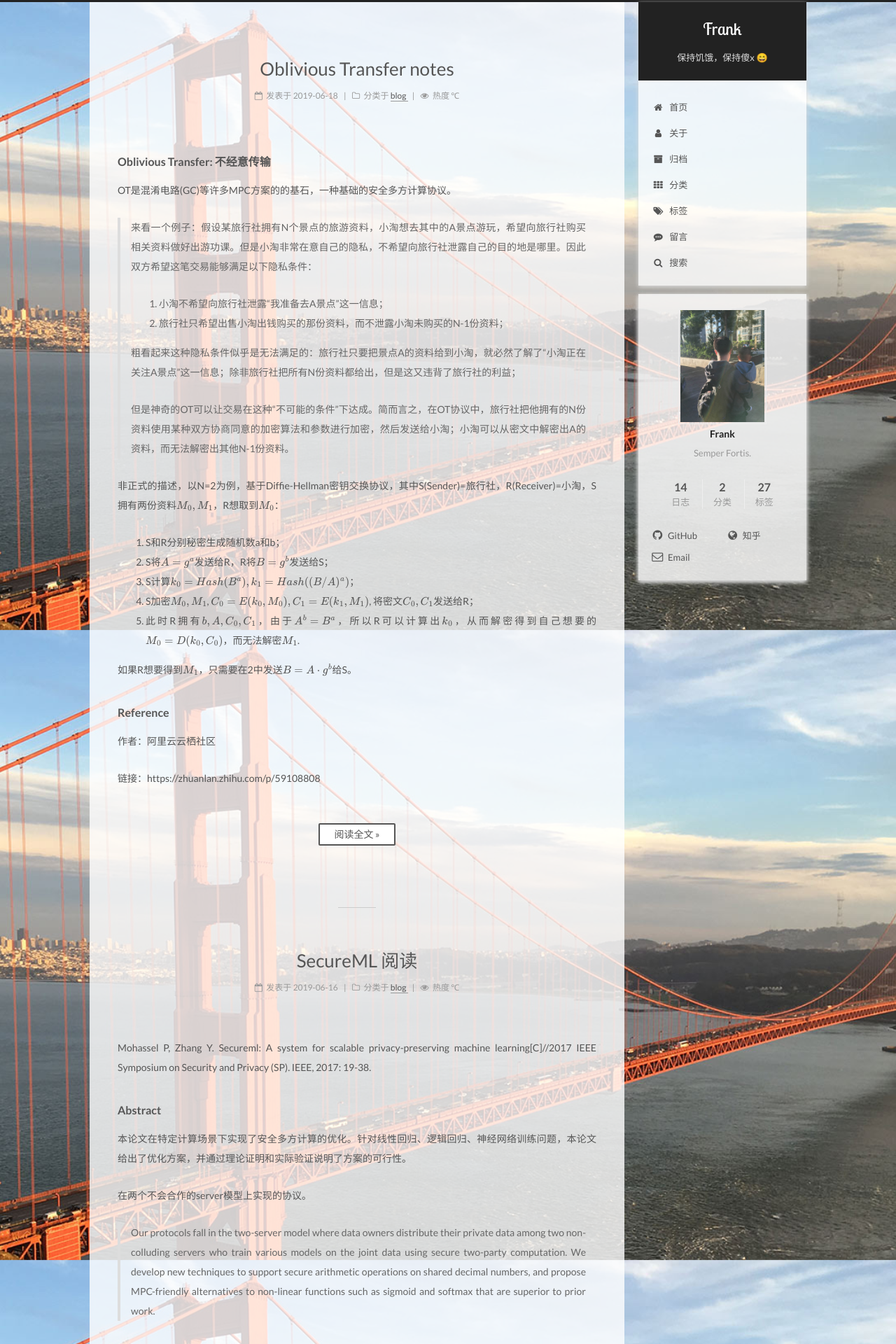
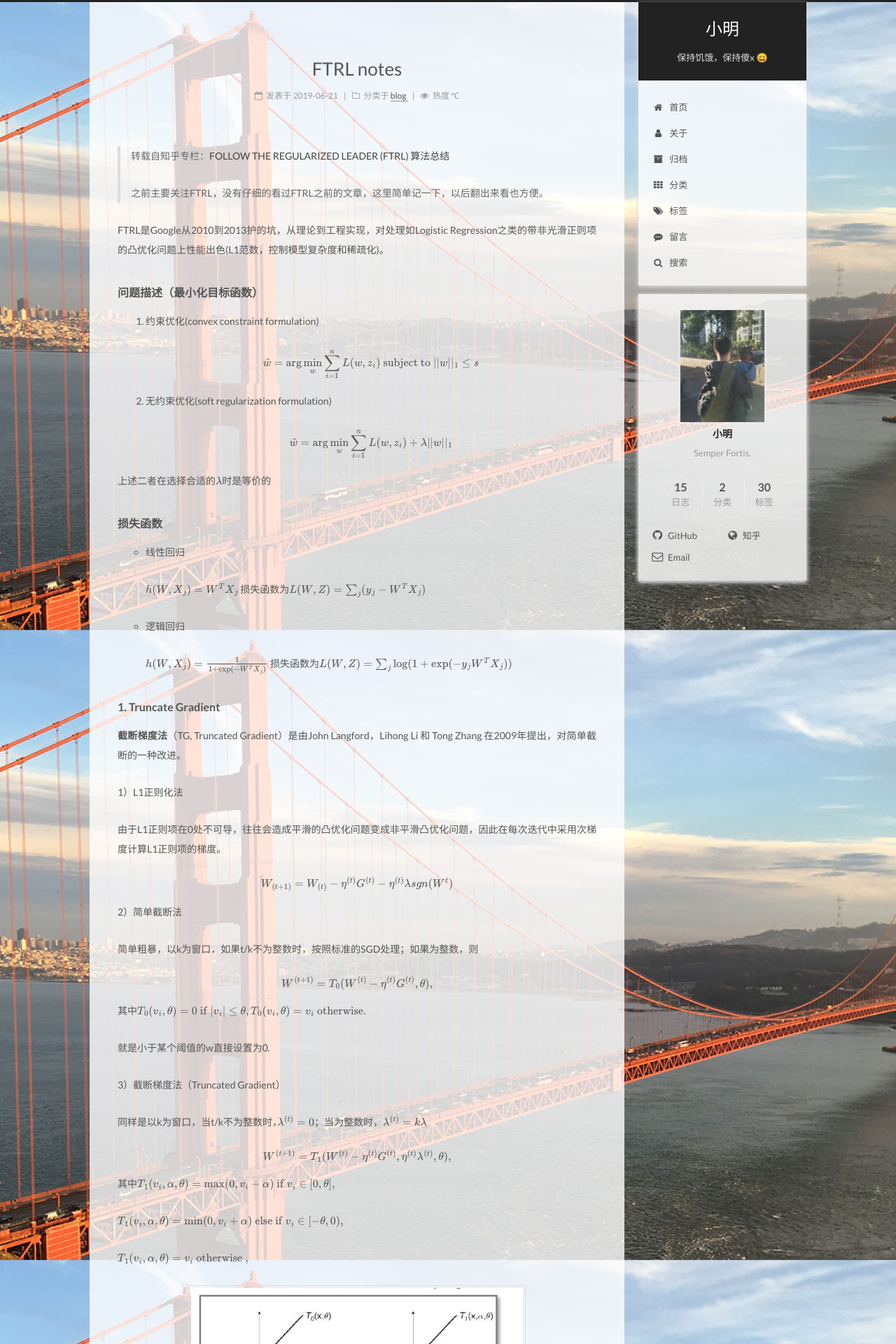
Before and after one commit to maidousj/maidousj.github.io, a Jekyll site: the page built from index.html, in a window 1280 px wide. Shown: the top 1920 px of the page at 70% size. Built offline with Jekyll 4.4.1, drawn with Linux system fonts in a browser that asks for light colours; some web fonts are replaced; formulas are drawn with MathJax 3; a script that is not in the unit is left out; the list of posts is cut into pages by our own code; comment, search, counter and statistics services are not loaded; some of the changed text lies outside the part shown.

Commit message:
add FTRL notes

```diff
--- a/_config.yml
+++ b/_config.yml
@@ -4,10 +4,10 @@
 # ---------------------------------------------------------------
 
 # Site
-title: Frank
+title: 小明
 subtitle: 保持饥饿，保持傻x 😄
 description: Semper Fortis.
-author: Frank
+author: 小明
 # Support language: de, en, fr-FR, id, ja, ko, pt-BR, pt, ru, zh-Hans, zh-hk, zh-tw
 language: zh-Hans
 date_format: '%Y-%m-%d'
--- /dev/null
+++ b/_posts/2019-06-21-FTRL-notes.md
@@ -0,0 +1,198 @@
+---
+title: FTRL notes
+layout: post
+date: 2019-06-21 10:30
+image: /assets/images/
+headerImage: false
+category: blog
+tag:
+- FTRL
+- TG
+- FOBOS
+- RDA
+author: Sun
+---
+
+> 转载自知乎专栏：[FOLLOW THE REGULARIZED LEADER (FTRL) 算法总结](https://zhuanlan.zhihu.com/p/32903540)
+>
+> 之前主要关注FTRL，没有仔细的看过FTRL之前的文章，这里简单记一下，以后翻出来看也方便。
+
+FTRL是Google从2010到2013护的坑，从理论到工程实现，对处理如Logistic Regression之类的带非光滑正则项的凸优化问题上性能出色(L1范数，控制模型复杂度和稀疏化)。
+
+#### 问题描述（最小化目标函数）
+
+1. 约束优化(convex constraint formulation)
+
+   $$\hat{w} = \arg\min_{w} \sum_{i=1}^{n} L(w, z_i)  \text{ subject to } ||w||_1 \leq s$$
+
+2. 无约束优化(soft regularization formulation)
+
+   $$\hat{w} = \arg\min_{w} \sum_{i=1}^{n} L(w, z_i) + \lambda ||w||_1$$
+
+上述二者在选择合适的$\lambda$时是等价的
+
+#### 损失函数
+
+* 线性回归
+
+  $$h(W, X_j) = W^T X_j$$ 损失函数为$L(W,Z) = \sum_j (y_j - W^T X_j)$
+
+* 逻辑回归
+
+  $$h(W, X_j) = \frac{1}{1+\exp(-W^T X_j)}$$ 损失函数为$L(W,Z) = \sum_j \log(1+\exp(-y_j W^T X_j))$
+
+#### 1. Truncate Gradient
+
+**截断梯度法**（TG, Truncated Gradient）是由John Langford，Lihong Li 和 Tong Zhang 在2009年提出，对简单截断的一种改进。
+
+1）L1正则化法
+
+由于L1正则项在0处不可导，往往会造成平滑的凸优化问题变成非平滑凸优化问题，因此在每次迭代中采用次梯度计算L1正则项的梯度。
+
+$$W_{(t+1)}=W_{(t)}-\eta^{(t)}G^{(t)}-\eta^{(t)}\lambda sgn(W^{t})$$
+
+2）简单截断法
+
+简单粗暴，以k为窗口，如果t/k不为整数时，按照标准的SGD处理；如果为整数，则
+
+$$W^{(t+1)}=T_{0}(W^{(t)}-\eta^{(t)}G^{(t)},\theta),$$
+
+其中$T_{0}(v_{i},\theta)=0 \text{ if } \vert v_{i} \vert \leq \theta, T_{0}(v_{i},\theta)=v_{i} \text{ otherwise}.$
+
+就是小于某个阈值的w直接设置为0.
+
+3）截断梯度法（Truncated Gradient）
+
+同样是以k为窗口，当t/k不为整数时，$\lambda^{(t)} = 0$；当为整数时，$\lambda^{(t)} = k \lambda$
+
+$$W^{(t+1)}=T_{1}(W^{(t)}-\eta^{(t)}G^{(t)},\eta^{(t)}\lambda^{(t)},\theta),$$
+
+其中$T_{1}(v_{i},\alpha,\theta)=\max(0,v_{i}-\alpha) \text{ if } v_{i}\in [0,\theta], $
+
+$T_{1}(v_{i},\alpha,\theta)=\min(0,v_{i}+\alpha) \text{ else if } v_{i}\in [-\theta,0), $
+
+$T_{1}(v_{i},\alpha,\theta)=v_{i} \text{ otherwise },$
+
+![](/assets/images/truncategradient.jpg)
+
+从图中可以看出，TG和简单截断当区别就是多了一个$\alpha$.
+
+#### 2. FOBOS (Forward Backward Splitting)
+
+1）前向后向切分（FOBOS，Forward Backward Splitting）是 John Duchi 和 Yoran Singer 提出的。在该算法中，权重的更新分成两个步骤：
+
+$$W^{(t+0.5)}=W^{(t)}-\eta^{(t)}G^{(t)},$$
+
+$$W^{(t+1)}=argmin_{W}\{\frac{1}{2}||W-W^{(t+0.5)}||_{2}^{2}+\eta^{(t+0.5)}\Psi(W)\}.$$
+
+第一个步骤实际上是一个标准的梯度下降（SGD），第二个步骤是对第一个步骤的结果进行局部调整。写成一个公式那就是：
+
+$$W^{(t+1)}=argmin_{W}\{\frac{1}{2}||W-W^{(t)}+\eta^{(t)}G^{(t)}||_{2}^{2}+\eta^{(t+0.5)}\Psi(W)\}.$$
+
+假设 $F(W)=\frac{1}{2} \Vert W-W^{(t)}+\eta^{(t)}G^{(t)} \Vert_{2}^{2}+\eta^{(t+0.5)}\Psi(W)$，如果$W^{(t+1)}$存在一个最优解，那么可以推断$0$向量一定属于$F(W)$的次梯度集合：
+
+$$0 \in \partial F(W)=W-W^{(t)}+\eta^{(t)}G^{(t)}+\eta^{(t+0.5)}\partial\Psi(W).$$
+
+因为$W^{(t+1)}=argmin_{W}F(W)$，那么可以得到权重更新的另外一种形式：
+
+$$W^{(t+1)}=W^{(t)}-\eta^{(t)}G^{(t)}-\eta^{(t+0.5)}\partial \Psi(W^{(t+1)}).$$
+
+从上面的公式可以看出，更新后的$W^{(t+1)}$不仅和$W^{(t)}$有关，还和自己$\Psi(W^{(t+1)})$有关。这也许就是“前向后向切分”这个名称的由来。
+
+2）FOBOS（Forward Backward Splitting）的 L1 正则化
+
+假设$\Psi(W)$是L1范数，中间向量是$W^{(t+0.5)}=(v_{1},...,v_{N})\in\mathbb{R}^{N}$，并且参数$\tilde{\lambda}=\eta^{(t+0.5)}\lambda,$，那么公式就可以展开得到
+
+$$W^{(t+1)}=argmin_{W}\{\frac{1}{2}||W-W^{(t+0.5)}||_{2}^{2}+\eta^{(t+0.5)}\Psi(W)\}$$
+
+$$=argmin_{W}\sum_{i=1}^{N}(\frac{1}{2}(w_{i}-v_{i})^{2}+\tilde{\lambda}|w_{i}|).$$
+
+所以，可以对特征权重$W$的每一个维度进行单独求解：
+
+$$w^{(t+1)}_{i}=argmin_{w_{i}}\bigg(\frac{1}{2}(w_{i}-v_{i})^{2}+\tilde{\lambda}|w_{i}|\bigg) \text{ for all } 1\leq i \leq N.$$
+
+**Claim.** 如果$$w_{i}^{*}$$是$$ \min_{w_{i}}\bigg(\frac{1}{2}(w_{i}-v_{i})^{2}+\tilde{\lambda} \vert w_{i}\vert\bigg)$$的最优解，那么$$w_{i}^{*}v_{i}\geq 0.$$
+
+证明：反证法，如果$$w_{i}^{*}v_{i} < 0$$，那么$$ \frac{1}{2}v_{i}^{2}<\frac{1}{2}(w_{i}^{*}-v_{i})^{2}+\tilde{\lambda} \vert w_{i}^{*} \vert $$，这与条件矛盾。
+
+通过数学计算可以证明：在L1正则化下，FOBOS 的特征权重的各个维度的更新公式是：
+
+$$w_{i}^{(t+1)}=sgn(v_{i})\max(0,|v_{i}|-\tilde{\lambda})$$
+
+$$= sgn(w_{i}^{(t)}-\eta^{(t)}g_{i}^{(t)})\max\{0,|w_{i}^{(t)}-\eta^{(t)}g_{i}^{(t)}|-\eta^{(t+0.5)}\lambda\} \text{ for all }1\leq i \leq N,$$
+
+其中$g_i^{(t)}$是梯度在$G^{(t)}$第$i$个维度的分量。
+
+从公式上看，如果$\vert w_{i}^{(t)}-\eta^{(t)}g_{i}^{(t)} \vert \leq\eta^{(t+0.5)}\lambda,$，则有$w_{i}^{(t+1)}=0$. 意思就是如果这次训练产生梯度的变化不足以令权重值发生足够大的变化时，就认为在这次训练中该维度不够重要，应该强制其权重是$0$.
+
+如果$\vert w_{i}^{(t)}-\eta^{(t)}g_{i}^{(t)} \vert \geq\eta^{(t+0.5)}\lambda$，那么则有
+
+$$w_{i}^{(t+1)}=(w_{i}^{(t)}-\eta^{(t)}g_{i}^{(t)})-\eta^{(t+0.5)}\lambda \cdot sgn(w_{i}^{(t)}-\eta^{(t)}g_{i}^{(t)}).$$
+
+3）L1-FOBOS和TG的关系
+
+令$\theta=+\infty, k=1, \lambda_{TG}^{(t)}=\eta^{(t+0.5)}\lambda$，可以得到 L1-FOBOS 与 Truncated Gradient 完全一致，换句话说 L1-FOBOS 是 Truncated Gradient 在一些特定条件下的形式。
+
+#### 3. RDA（Regularized Dual Averaging Algorithm）
+
+1) RDA（Regularized Dual Averaging Algorithm）叫做正则对偶平均算法，特征权重的更新策略是：
+
+$$W^{(t+1)}= \arg\min_{W} \bigg\{\frac{1}{t}\sum_{r=1}^{t}G^{(r)}\cdot W + \Psi(W) +\frac{\beta^{(t)}}{t}h(W)\bigg\},$$
+
+其中$G^{(t)} \cdot W$指的是内积，$\Psi(W)$是正则项，$h(W)$是一个严格凸函数，$\{\beta^{(t)} \vert  t\geq 1\}$是一个非负递增序列。
+
+从公式中可以看出：
+
+1. $\frac{1}{t}\sum_{r=1}^{t}G^{(r)}\cdot W$包括了之前所有梯度的平均值。
+2. 具有正则项$\Psi(W)$。
+3. 额外项$\frac{\beta^{(t)}}{t}h(W)$。
+
+2) RDA的L1正则化
+
+假设$ \Psi(W)= \Vert W \Vert_{1}, h(W)=\frac{1}{2} \Vert W \Vert_{2}^{2};$ i.e. $h(W)$是一个严格凸函数；$\beta^{(t)}=\gamma\sqrt{t} \text{ with } \gamma>0$是一个非负递增序列。那么 RDA 算法就可以写成：
+
+$$W^{(t+1)}=argmin_{W}\bigg\{\frac{1}{t}\sum_{r=1}^{t}G^{(r)}\cdot W + \lambda||W||_{1}+\frac{\gamma}{2\sqrt{t}}||W||_{2}^{2}\bigg\}.$$
+
+此时可以采取同样的策略，把各个维度拆分成N个独立的问题来处理。也就是：
+
+$$w_{i+1}^{(t+1)}=argmin_{w_{i}}\bigg\{\overline{g}_{i}^{(t)}+\lambda|w_{i}|+\frac{\gamma}{2\sqrt{t}}w_{i}^{2}\bigg\},$$
+
+其中，$$ \lambda>0, \gamma>0, \overline{g}_{i}^{(t)}=\frac{1}{t} \sum_{r=1}^{t}g_{i}^{(r)}.$$
+
+通过数学推导可以证明：
+
+$$w_{i}^{(t+1)}=0, \text{ if } | \overline{g}_{i}^{(t)} |<\lambda,$$
+
+$$w_{i}^{(t+1)}=-\frac{\sqrt{t}}{\gamma}\bigg(\overline{g}_{i}^{(t)}-\lambda\cdot sgn(\overline{g}_{i}^{(t)})\bigg), \text{ otherwise}.$$
+
+意思就是：当某个维度的累加平均值$\vert \overline{g}_{i}^{(t)}\vert$小于$\lambda$时，该维度的权重被设置成零，此时就可以产生特征权重的稀疏性。
+
+3) L1-RDA和L1-FOBOS对比
+
+从截断方式来看，在 RDA 的算法中，只要梯度的累加平均值小于参数$\lambda$，就直接进行截断，说明 RDA 更容易产生稀疏性；同时，RDA 中截断的条件是考虑梯度的累加平均值，可以避免因为某些维度训练不足而导致截断的问题，这一点与 TG，FOBOS 不一样。通过调节参数$\lambda$，可以在精度和稀疏性上进行权衡。
+
+#### 4. FTRL (Follow The Regularized Leader)
+
+FTRL 算法综合考虑了 FOBOS 和 RDA 对于梯度和正则项的优势和不足，其特征权重的更新公式是：
+
+$$W^{(t+1)}=argmin_{W}\bigg\{G^{(1:t)}\cdot W+\lambda_{1}||W||_{1}+\frac{\lambda_{2}}{2}||W||_{2}^{2}+\frac{1}{2}\sum_{s=1}^{t}\sigma^{(s)}||W-W^{(s)}||_{2}^{2}\bigg\}.$$
+
+上面的公式出现了L2范数，不过这一项的引入不会影响 FTRL 的稀疏性，只是使得求解结果更加“平滑”。通过数学计算并且放弃常数项可以得到上面的优化问题相当于求使得下面式子的最小的参数$W$:
+
+$$(G^{(1:t)}-\sum_{s=1}^{t}\sigma^{(s)}W^{(s)})\cdot W + \lambda_{1}||W||_{1}+\frac{1}{2}(\lambda_{2}+\sum_{s=1}^{t}\sigma^{(s)})||W||_{2}^{2}.$$
+
+如果假设 $$Z^{(t)}=G^{(1:t)}-\sum_{s=1}^{t}\sigma^{(s)}W^{(s)}=Z^{(t-1)}+G^{(t)}-\sigma^{(t)}W^{(t)},$$ 上式等价于
+
+$$W^{(t+1)}=argmin_{W}\bigg\{Z^{(t)}\cdot W + \lambda_{1}||W||_{1}+\frac{1}{2}(\lambda_{2}+\sum_{s=1}^{t}\sigma^{(s)})||W||_{2}^{2}\bigg\}.$$
+
+写成分量的形式就是：
+
+$$argmin_{w_{i}}\bigg\{z_{i}^{(t)}w_{i}+\lambda_{1}|w_{i}|+\frac{1}{2}(\lambda_{2}+\sum_{s=1}^{t}\sigma^{(s)})w_{i}^{2}\bigg\}.$$
+
+通过计算可以直接得到：
+
+$$w_{i}^{(t+1)}=0, \text{ if } |z_{i}^{(t)}|<\lambda_{1},$$
+
+$$w_{i}^{(t+1)}=-(\lambda_{2}+\sum_{s=1}^{t}\sigma^{(s)})^{-1}\cdot(z_{i}^{(t)}-\lambda_{1}\cdot sgn(z_{i}^{(t)})), \text{ otherwise.}$$
+
+由此可以证明：**引入 L2 正则化并没有对 FTRL 的稀疏性产生影响。**
```
Also changed, not shown: assets/images/truncategradient.jpg (added), 1 other file.
